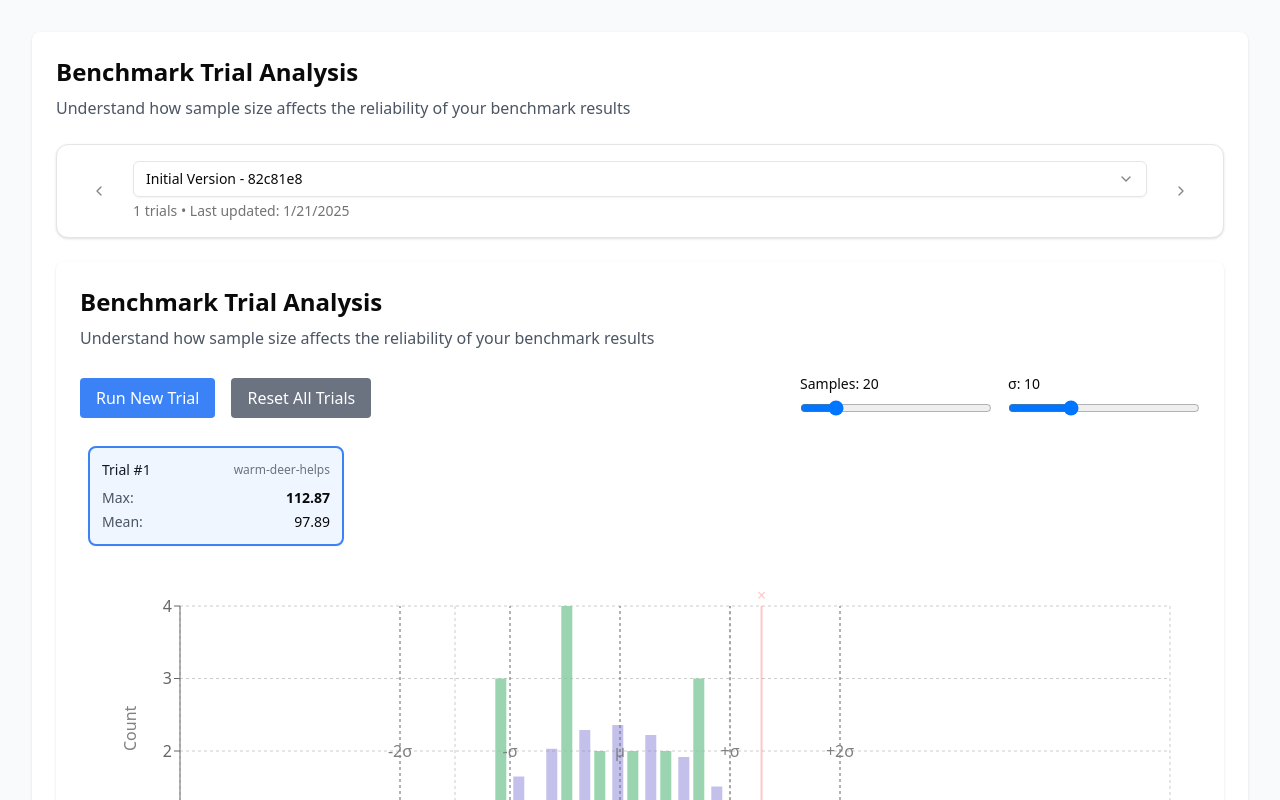
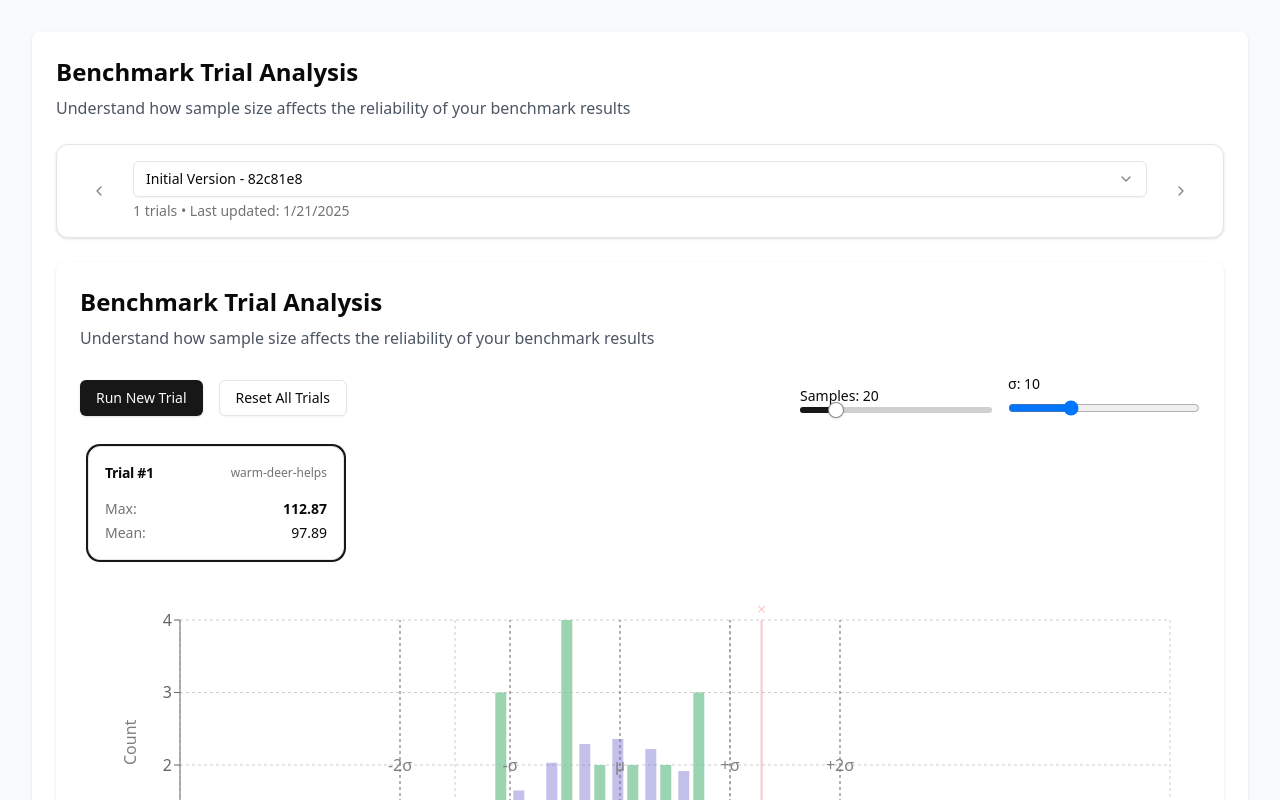
Before and after one commit to scottopell/benchmark-histogram, a React (Vite) app: page / in a window 1280 px wide. Both pictures are taken after a click on the button "Run New Trial". Shown: the top 800 px of the page. Built offline with nearby package versions, Linux system fonts and the light colour scheme.

Commit message:
Enhances trial card and slider UI

```diff
--- a/package.json
+++ b/package.json
@@ -11,6 +11,7 @@
     "preview": "vite preview"
   },
   "dependencies": {
+    "@radix-ui/react-label": "^2.1.2",
     "@radix-ui/react-select": "^2.1.5",
     "@radix-ui/react-slider": "^1.2.2",
     "@radix-ui/react-slot": "^1.1.1",
--- a/src/components/BenchmarkHistogram.tsx
+++ b/src/components/BenchmarkHistogram.tsx
@@ -5,6 +5,10 @@ import { Bucket } from "../types";
 import { useTrialGeneration } from '../hooks/useTrialGeneration';
 import { useVersionContext } from '../context/VersionContext';
 import VersionNavigation from './VersionNavigation';
+import { Button } from './ui/button';
+import { Slider } from './ui/slider';
+import { Label } from './ui/label';
+import { Card, CardContent, CardDescription, CardHeader, CardTitle } from './ui/card';
 
 interface SigmaLine {
     value: number;
@@ -247,35 +251,32 @@ const BenchmarkTrials: React.FC = () => {
                         <div className="mb-6 space-y-4">
                             <div className="flex justify-between items-center">
                                 <div className="space-x-4">
-                                    <button
+                                    <Button
                                         onClick={runTrial}
                                         disabled={isRunning}
-                                        className="px-4 py-2 bg-blue-500 text-white rounded hover:bg-blue-600 focus:outline-none focus:ring-2 focus:ring-blue-500 disabled:opacity-50"
+                                        variant="default"
                                     >
                                         {isRunning ? 'Running Trial...' : 'Run New Trial'}
-                                    </button>
-                                    <button
+                                    </Button>
+                                    <Button
                                         onClick={reset}
-                                        className="px-4 py-2 bg-gray-500 text-white rounded hover:bg-gray-600 focus:outline-none focus:ring-2 focus:ring-gray-500"
+                                        variant="outline"
                                     >
                                         Reset All Trials
-                                    </button>
+                                    </Button>
+
                                 </div>
 
                                 <div className="flex items-center space-x-4">
                                     <div className="w-48">
-                                        <label className="block text-sm font-medium mb-1" htmlFor="samplesPerTrial">
-                                            Samples: {samplesPerTrial}
-                                        </label>
-                                        <input
+                                        <Label htmlFor="samplesPerTrial">Samples: {samplesPerTrial}</Label>
+                                        <Slider
                                             id="samplesPerTrial"
-                                            type="range"
-                                            min="5"
-                                            max="100"
-                                            step="5"
-                                            value={samplesPerTrial}
-                                            onChange={(e) => setSamplesPerTrial(Number(e.target.value))}
-                                            className="w-full"
+                                            min={5}
+                                            max={100}
+                                            step={5}
+                                            value={[samplesPerTrial]}
+                                            onValueChange={([value]) => setSamplesPerTrial(value)}
                                         />
                                     </div>
                                     <div className="w-48">
@@ -312,35 +313,33 @@ const BenchmarkTrials: React.FC = () => {
                                     >
 
                                         <div className="flex space-x-4 px-1">
-                                            {currentVersion.trials.map((trial) => (
-                                                <button
+                                            {currentVersion.trials.map((trial, index) => (
+                                                <Card
                                                     key={trial.id}
                                                     data-trial-id={trial.id}
                                                     onClick={() => setSelectedTrialId(trial.id)}
-                                                    className={`flex-shrink-0 w-64 p-3 rounded-lg shadow-sm transition-all origin-center hover:scale-105 ${trial.id === selectedTrialId
-                                                        ? 'bg-blue-50 border-2 border-blue-500 shadow-md'
-                                                        : 'bg-white border border-gray-200 hover:border-blue-300'
+                                                    className={`flex-shrink-0 w-64 cursor-pointer transition-all origin-center hover:scale-105 ${trial.id === selectedTrialId ? 'ring-2 ring-primary' : ''
                                                         }`}
                                                 >
-                                                    <div className="flex justify-between items-center mb-2">
-                                                        <div className="text-sm font-medium text-gray-900">
-                                                            Trial #{currentVersion.trials.findIndex(t => t.id === trial.id) + 1}
+                                                    <CardHeader className="p-4">
+                                                        <div className="flex justify-between items-center">
+                                                            <CardTitle className="text-sm">Trial #{index + 1}</CardTitle>
+                                                            <CardDescription className="text-xs">{trial.id}</CardDescription>
                                                         </div>
-                                                        <div className="text-xs text-gray-500">
-                                                            {trial.id}
-                                                        </div>
-                                                    </div>
+                                                    </CardHeader>
+                                                    <CardContent className="p-4 pt-0">
                                                         <div className="space-y-1">
                                                             <div className="flex justify-between">
-                                                            <span className="text-sm text-gray-600">Max:</span>
+                                                                <span className="text-sm text-muted-foreground">Max:</span>
                                                                 <span className="text-sm font-semibold">{trial.maxValue.toFixed(2)}</span>
                                                             </div>
                                                             <div className="flex justify-between">
-                                                            <span className="text-sm text-gray-600">Mean:</span>
+                                                                <span className="text-sm text-muted-foreground">Mean:</span>
                                                                 <span className="text-sm">{trial.sampleMean.toFixed(2)}</span>
                                                             </div>
                                                         </div>
-                                                </button>
+                                                    </CardContent>
+                                                </Card>
                                             ))}
                                         </div>
                                     </div>
--- /dev/null
+++ b/src/components/ui/label.tsx
@@ -0,0 +1,24 @@
+import * as React from "react"
+import * as LabelPrimitive from "@radix-ui/react-label"
+import { cva, type VariantProps } from "class-variance-authority"
+
+import { cn } from "@/lib/utils"
+
+const labelVariants = cva(
+  "text-sm font-medium leading-none peer-disabled:cursor-not-allowed peer-disabled:opacity-70"
+)
+
+const Label = React.forwardRef<
+  React.ElementRef<typeof LabelPrimitive.Root>,
+  React.ComponentPropsWithoutRef<typeof LabelPrimitive.Root> &
+    VariantProps<typeof labelVariants>
+>(({ className, ...props }, ref) => (
+  <LabelPrimitive.Root
+    ref={ref}
+    className={cn(labelVariants(), className)}
+    {...props}
+  />
+))
+Label.displayName = LabelPrimitive.Root.displayName
+
+export { Label }
```
Also changed, not shown: 1 other file (tests, documents, lock files or other folders). Lines whose indentation alone changed are shown as unchanged.
